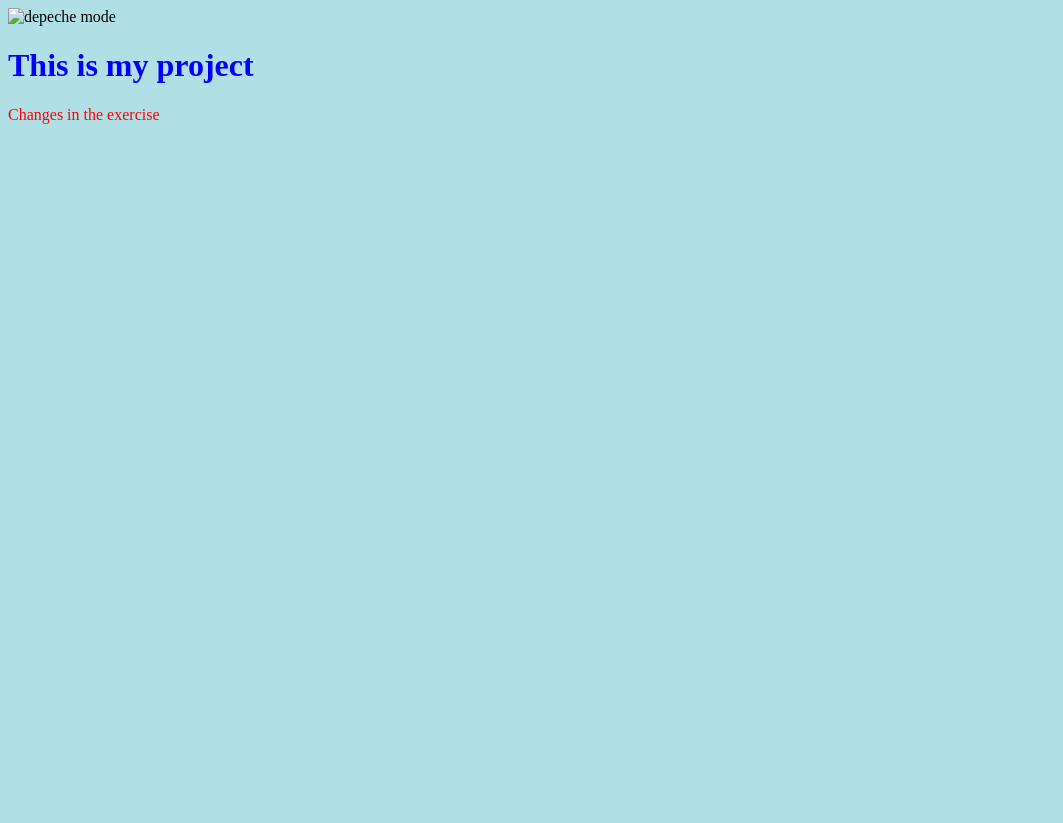
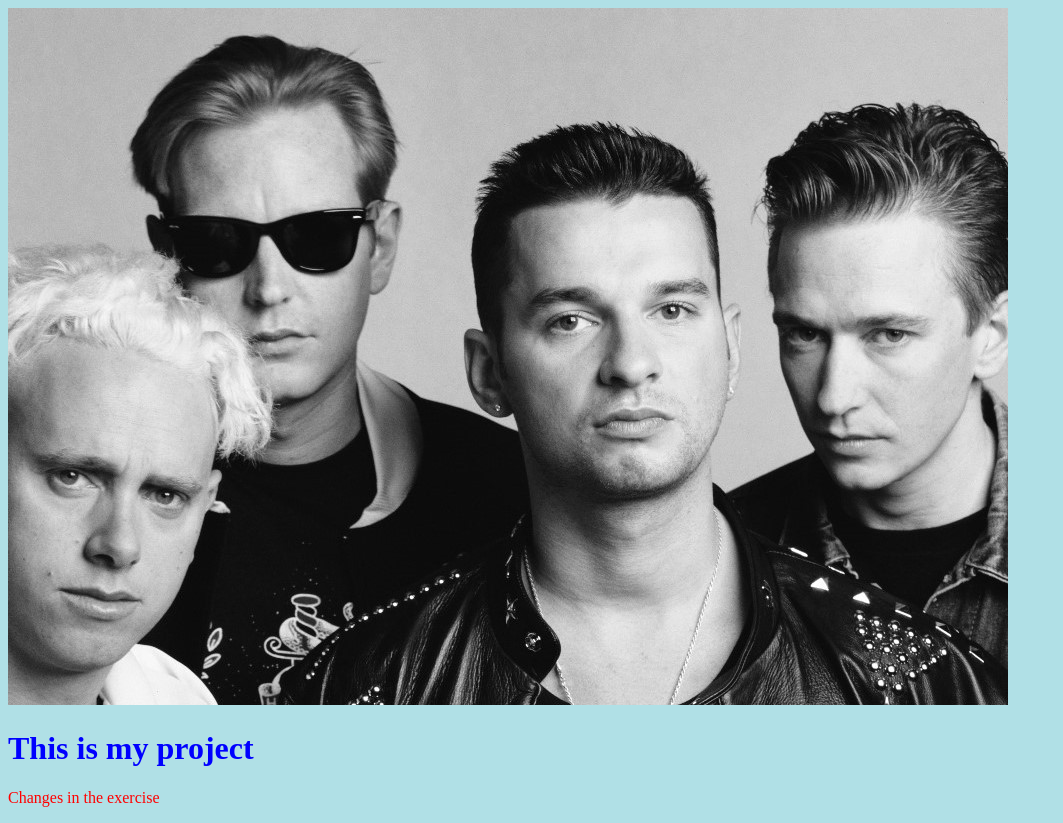
Before and after one commit to MarinaVallejo89/git_practice, a plain HTML site: page index.html in a window 1280 px wide. Shown: the whole page, without its empty margins (0-1063 px from the left). Before the commit the page ends 800 px from the top, so only its background shows below. Drawn offline with Linux system fonts and the light colour scheme.

Commit message:
fix css - image

```diff
--- a/index.html
+++ b/index.html
@@ -5,7 +5,7 @@
 </head>
 <body>
 
-<img alt="depeche mode" src="DM.jpeg">
+<img alt="depeche mode" src="Images/DM.jpeg">
 <h1>This is my project</h1>
 <p>Changes in the exercise</p>
 
```
